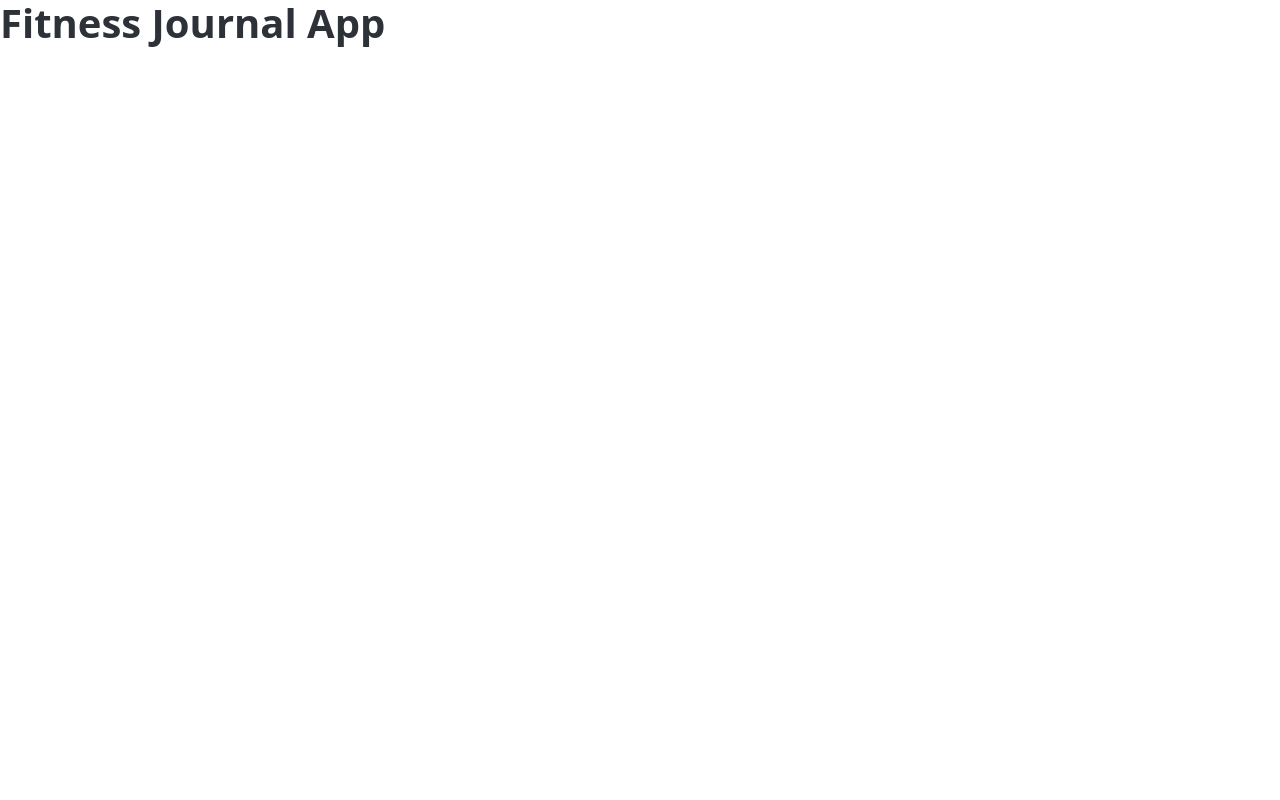
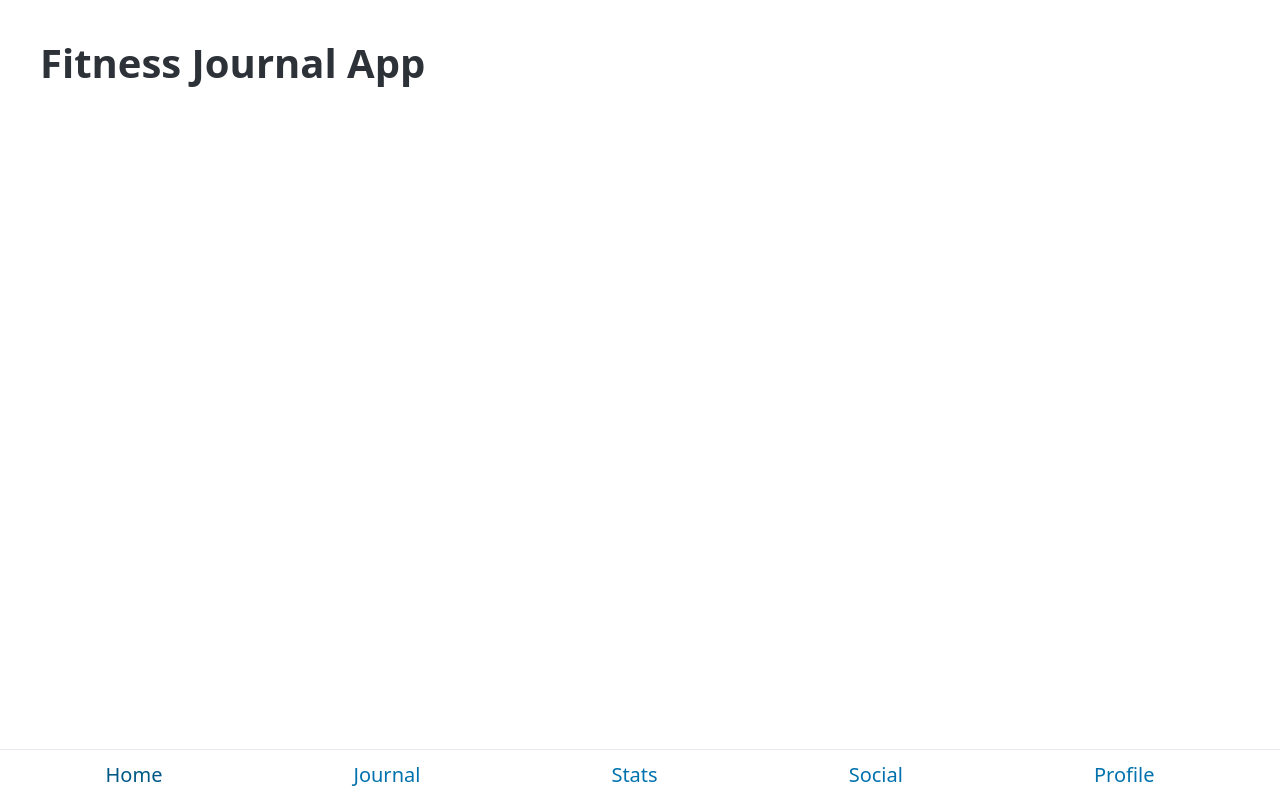
Before and after one commit to marcterradas/fitness-journal-app, a Vue app in the folder app/: page / in a window 1280 px wide. Built offline with nearby package versions, Linux system fonts and the light colour scheme.

Commit message:
Create footer

```diff
--- a/app/src/App.vue
+++ b/app/src/App.vue
@@ -1,7 +1,22 @@
-<script setup></script>
+<script setup>
+import AppFooter from './Footer.vue'
+import { useRoute } from 'vue-router'
+import { computed } from 'vue'
+
+const route = useRoute()
+const showFooter = computed(() => route.path !== '/login')
+</script>
 
 <template>
-  <router-view></router-view>
+  <div class="app">
+    <router-view></router-view>
+    <AppFooter v-if="showFooter" />
+  </div>
 </template>
 
-<style scoped></style>
+<style scoped>
+  .app {
+    padding: 2rem;
+    padding-bottom: 6rem;
+  }
+</style>
--- /dev/null
+++ b/app/src/Footer.vue
@@ -0,0 +1,53 @@
+<script setup>
+import { RouterLink } from 'vue-router'
+</script>
+
+<template>
+  <footer>
+    <nav>
+      <ul>
+        <li>
+          <RouterLink to="/">Home</RouterLink>
+        </li>
+        <li>
+          <RouterLink to="/journal">Journal</RouterLink>
+        </li>
+        <li>
+          <RouterLink to="/progress">Stats</RouterLink>
+        </li>
+        <li>
+          <RouterLink to="/social">Social</RouterLink>
+        </li>
+        <li>
+          <RouterLink to="/profile">Profile</RouterLink>
+        </li>
+      </ul>
+    </nav>
+  </footer>
+</template>
+
+<style scoped>
+footer {
+  position: fixed;
+  bottom: 0;
+  left: 0;
+  width: 100%;
+  background-color: var(--pico-background-color);
+  border-top: 1px solid var(--pico-muted-border-color);
+  padding: 0.5rem 1rem;
+  z-index: 99;
+}
+
+nav ul {
+  display: flex;
+  justify-content: space-around;
+  width: 100%;
+  margin: 0;
+  padding: 0;
+}
+
+nav li {
+  list-style: none;
+  padding: 0;
+}
+</style>
--- a/app/src/LoginView.vue
+++ b/app/src/LoginView.vue
@@ -1,9 +1,9 @@
 <template>
-    <div class="login">
+    <div>
         <h1 class="login__title">Login view</h1>
-        <input type="text" class="login__input" placeholder="Username" />
-        <input type="password" class="login__input" placeholder="Password" />
-        <button class="login__button" @click="goToHome">Login</button>
+        <input type="text" placeholder="Username" />
+        <input type="password" placeholder="Password" />
+        <button @click="goToHome">Login</button>
     </div>
 </template>
 <script setup>
@@ -15,8 +15,3 @@ function goToHome() {
   router.push('/')
 }
 </script>
-<style scoped>
-.login {
-    padding: 2rem;
-}
-</style>
```
